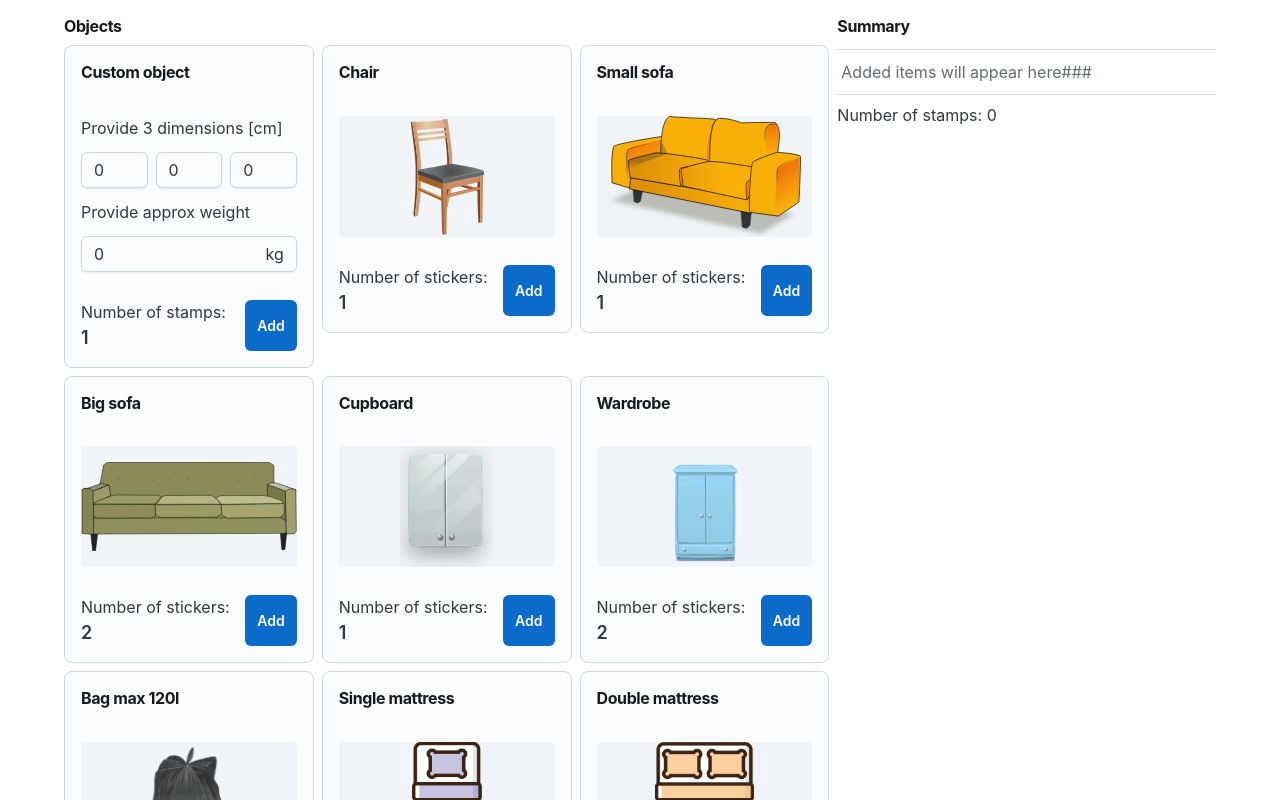
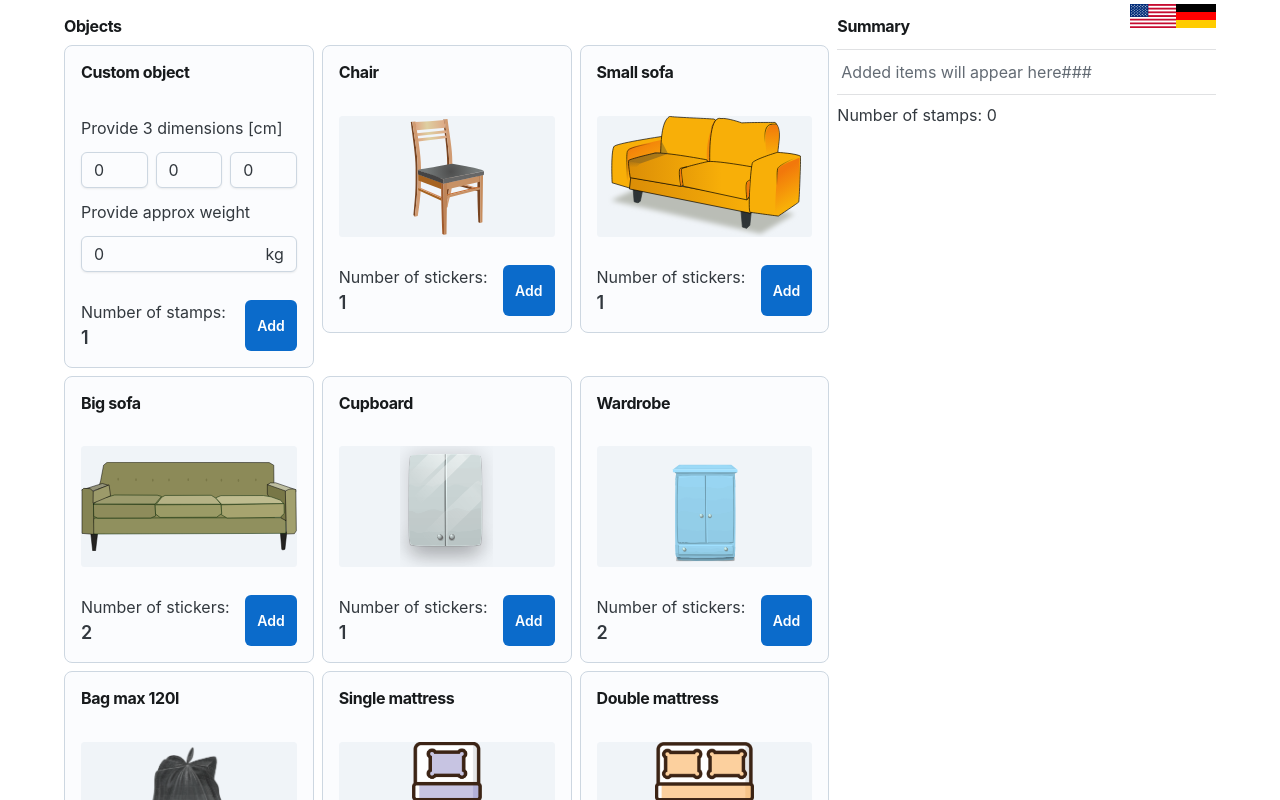
Before and after one commit to Ubax/bulk-waste-calculator, a React (Create React App) app: page / in a window 1280 px wide. Shown: the top 800 px of the page. Built offline with nearby package versions, Linux system fonts and the light colour scheme.

Commit message:
feat: Adds language change

```diff
--- a/src/Calculator/Calculator.js
+++ b/src/Calculator/Calculator.js
@@ -1,9 +1,9 @@
-import { Container, Grid } from "@mui/joy";
+import { Box, Container, Grid } from "@mui/joy";
 import { useState } from "react";
 import { ItemsGrid } from "./ItemsGrid";
+import { LanguageChange } from "./LanguageChange";
 import { MobileFooter } from "./MobileFooter";
 import { Summary } from "./Summary";
-
 
 export function Calculator(props) {
   const [items, setItems] = useState([]);
@@ -24,16 +24,19 @@ export function Calculator(props) {
   };
 
   return (
-    <Container>
+    <Container sx={{ position: "relative" }}>
       <Grid container spacing={1}>
         <Grid xs={12} lg={8}>
           <ItemsGrid items={items} setItems={setItems} />
         </Grid>
         <Grid xs={12} lg={4} sx={{ display: { xs: "none", md: "initial" } }}>
-          <Summary items={items} changeItemQuantity={changeItemQuantity}/>
+          <Summary items={items} changeItemQuantity={changeItemQuantity} />
         </Grid>
       </Grid>
       <MobileFooter items={items} />
+      <Box sx={{ position: "absolute", right: 24, top: 0 }}>
+        <LanguageChange />
+      </Box>
     </Container>
   );
 }
--- /dev/null
+++ b/src/Calculator/LanguageChange.js
@@ -0,0 +1,29 @@
+import { Stack } from "@mui/joy";
+import { Image } from "./Image";
+import { useTranslation } from "react-i18next";
+
+export function LanguageChange() {
+  const { i18n } = useTranslation();
+  return (
+    <Stack direction="row">
+      <Image
+        style={{
+          height: 24,
+          cursor: "pointer",
+        }}
+        src="/img/usa-flag.svg"
+        alt="English language"
+        onClick={() => i18n.changeLanguage("en")}
+      />
+      <Image
+        style={{
+          height: 24,
+          cursor: "pointer",
+        }}
+        src="/img/germany-flag.svg"
+        alt="German language"
+        onClick={() => i18n.changeLanguage("de")}
+      />
+    </Stack>
+  );
+}
--- a/src/i18n.js
+++ b/src/i18n.js
@@ -1,17 +1,17 @@
 import i18n from "i18next";
 import { initReactI18next } from "react-i18next";
-import en from "./lang/en.json"
-import de from "./lang/de.json"
+import en from "./lang/en.json";
+import de from "./lang/de.json";
 
 // the translations
 // (tip move them in a JSON file and import them,
 // or even better, manage them separated from your code: https://react.i18next.com/guides/multiple-translation-files)
 const resources = {
   en: {
-    translation: en
+    translation: en,
   },
   de: {
-    translation: de
+    translation: de,
   },
 };
 
@@ -19,13 +19,17 @@ i18n
   .use(initReactI18next) // passes i18n down to react-i18next
   .init({
     resources,
-    lng: "en", // language to use, more information here: https://www.i18next.com/overview/configuration-options#languages-namespaces-resources
+    lng: localStorage.getItem("language") || "en", // language to use, more information here: https://www.i18next.com/overview/configuration-options#languages-namespaces-resources
     // you can use the i18n.changeLanguage function to change the language manually: https://www.i18next.com/overview/api#changelanguage
     // if you're using a language detector, do not define the lng option
 
     interpolation: {
-      escapeValue: false // react already safes from xss
-    }
+      escapeValue: false, // react already safes from xss
+    },
   });
 
-  export default i18n;
+i18n.on("languageChanged", (lng) => {
+  localStorage.setItem("language", lng);
+});
+
+export default i18n;
```
Also changed, not shown: public/img/germany-flag.svg (added), public/img/usa-flag.svg (added).
